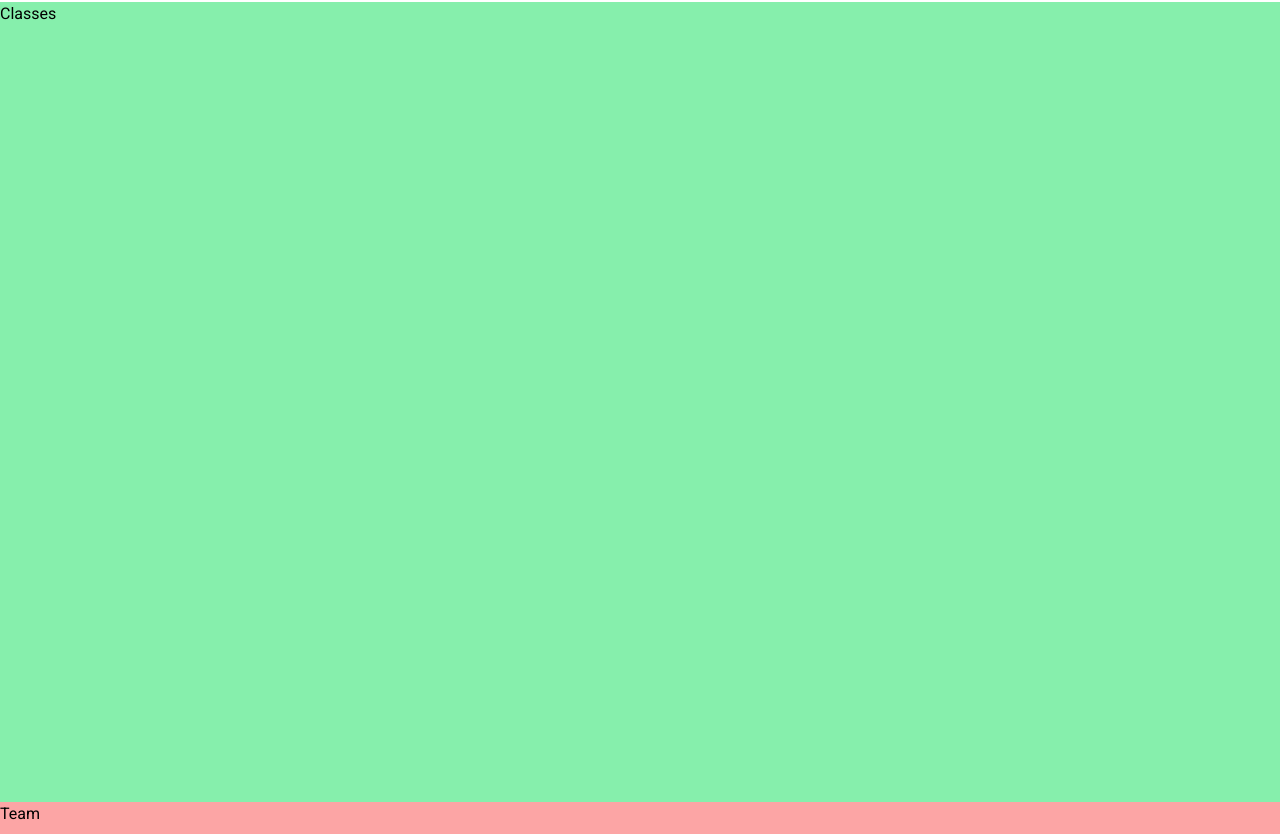
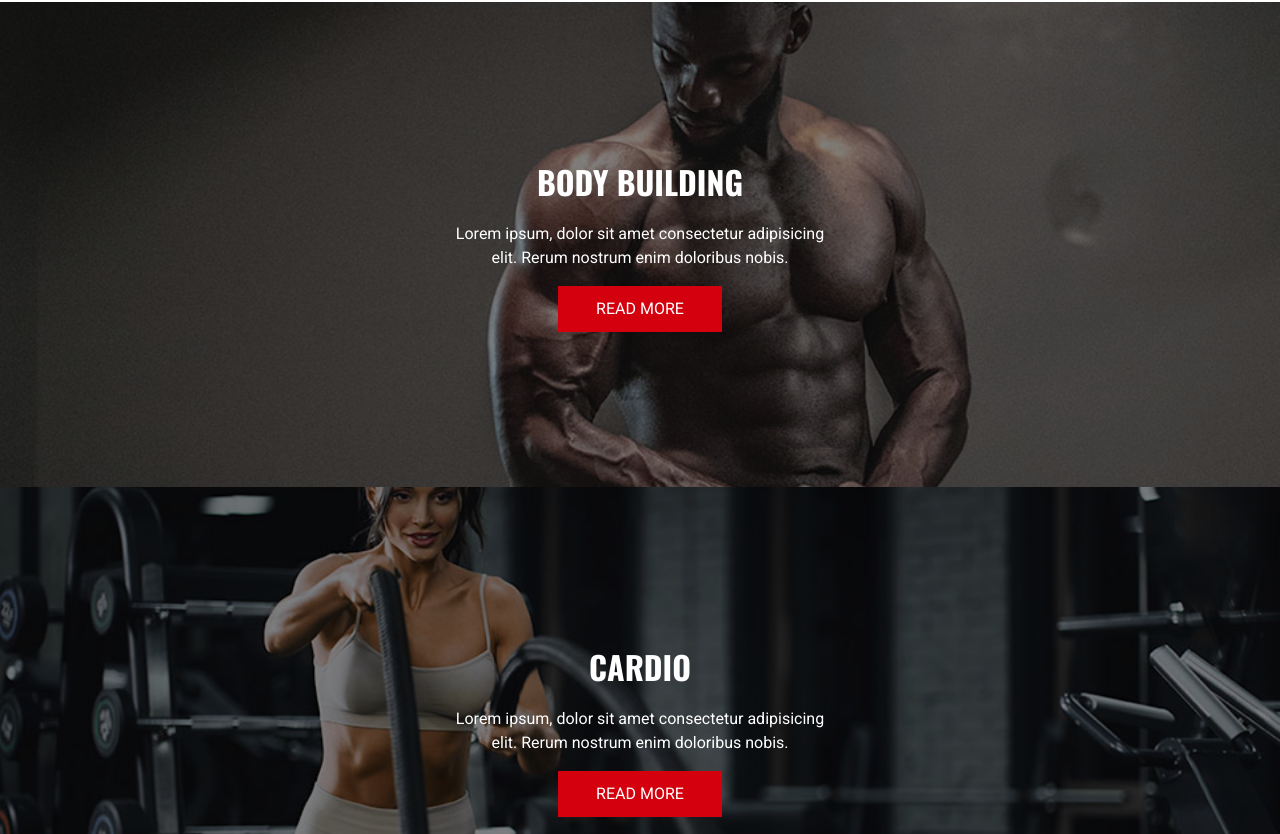
Before and after one commit to ArfinHasib/Gym-Website, a Next.js app: page / in a window 1280 px wide. Shown: the part 2226-3060 px from the top of the page. Built offline with nearby package versions, Linux system fonts and the light colour scheme.

Commit message:
Class Section done

```diff
--- a/components/Classes.tsx
+++ b/components/Classes.tsx
@@ -1,7 +1,97 @@
+'use client';
+
+import Image from 'next/image';
+import { motion } from 'framer-motion';
+import { fadeIn } from '@/lib/variants';
+import CustomButton from './CustomButton';
+
+const classes = [
+   {
+      name: 'body building',
+      img: '/assets/img/classes/bodybuilding.jpg',
+      description:
+         'Lorem ipsum, dolor sit amet consectetur adipisicing elit. Rerum nostrum enim doloribus nobis.',
+   },
+   {
+      name: 'cardio',
+      img: '/assets/img/classes/cardio.jpg',
+      description:
+         'Lorem ipsum, dolor sit amet consectetur adipisicing elit. Rerum nostrum enim doloribus nobis.',
+   },
+   {
+      name: 'crossfit',
+      img: '/assets/img/classes/crossfit.jpg',
+      description:
+         'Lorem ipsum, dolor sit amet consectetur adipisicing elit. Rerum nostrum enim doloribus nobis.',
+   },
+   {
+      name: 'fitness',
+      img: '/assets/img/classes/fitness.jpg',
+      description:
+         'Lorem ipsum, dolor sit amet consectetur adipisicing elit. Rerum nostrum enim doloribus nobis.',
+   },
+];
+
 const Classes = () => {
    return (
-      <section className='h-screen bg-green-300' id='class'>
-         Classes
+      <section className='' id='class'>
+         <motion.div
+            variants={fadeIn('up', 0.6)}
+            initial='hidden'
+            whileInView={'show'}
+            viewport={{ once: false, amount: 0.2 }}
+            className='grid grid-cols-1 xl:grid-cols-2'
+         >
+            {classes.map((item, index) => {
+               return (
+                  <div
+                     className='relative w-full h-[300px] lg:h-[485px] flex flex-col justify-center items-center'
+                     key={index}
+                  >
+                     {/* Overlay */}
+                     <div className='bg-black/50 absolute w-full h-full top-0 z-10'></div>
+                     <Image
+                        src={item.img}
+                        fill
+                        className='object-cover'
+                        alt=''
+                     />
+                     {/* text & btn */}
+                     <div className='z-30 max-w-[380px] text-center flex flex-col items-center justify-center gap-4'>
+                        <motion.h3
+                           variants={fadeIn('up', 0.4)}
+                           initial='hidden'
+                           whileInView={'show'}
+                           viewport={{ once: false, amount: 0.2 }}
+                           className='h3 text-white'
+                        >
+                           {item.name}
+                        </motion.h3>
+                        <motion.p
+                           variants={fadeIn('up', 0.6)}
+                           initial='hidden'
+                           whileInView={'show'}
+                           viewport={{ once: false, amount: 0.2 }}
+                           className='text-white'
+                        >
+                           {item.description}
+                        </motion.p>
+                        <motion.div
+                           variants={fadeIn('up', 0.8)}
+                           initial='hidden'
+                           whileInView={'show'}
+                           viewport={{ once: false, amount: 0.2 }}
+                        >
+                           <CustomButton
+                              containerStyles='w-[164px] h-[46px]'
+                              text='Read more'
+                           />
+                        </motion.div>
+                     </div>
+                  </div>
+               );
+            })}
+         </motion.div>
       </section>
    );
 };
```
